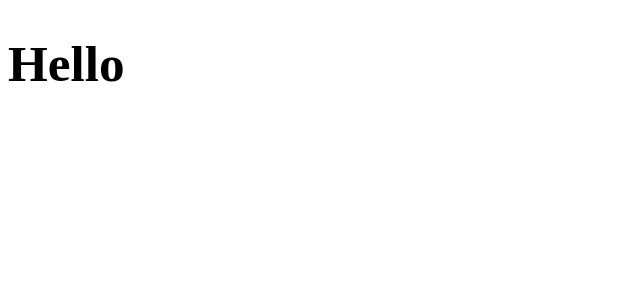
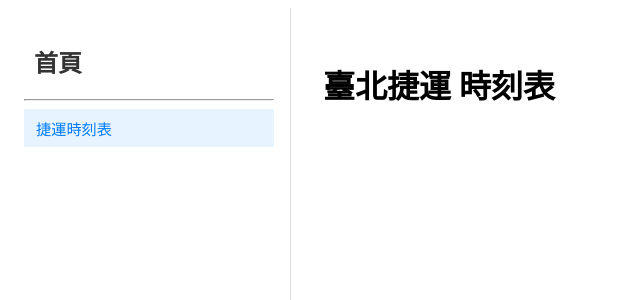
Before and after one commit to marykuo/motc-tdx, a React (Vite) app: page /motc-tdx/rail/metro/station-time-table in a window 1280 px wide. Shown: the top 300 px of the page, without its empty margins (0-640 px from the left). Built offline with nearby package versions, Linux system fonts and the light colour scheme.

Commit message:
feat: sidebar and history mode routing

```diff
--- a/package.json
+++ b/package.json
@@ -11,7 +11,8 @@
   },
   "dependencies": {
     "react": "^19.2.0",
-    "react-dom": "^19.2.0"
+    "react-dom": "^19.2.0",
+    "react-router-dom": "^7.13.1"
   },
   "devDependencies": {
     "@eslint/js": "^9.39.1",
--- a/src/App.jsx
+++ b/src/App.jsx
@@ -1,8 +1,33 @@
+import { BrowserRouter as Router, Routes, Route, Link } from "react-router-dom";
+import Sidebar from "./components/Sidebar";
+import Home from "./pages/Home";
+import StationTimeTable from "./pages/StationTimeTable";
+
 function App() {
   return (
-    <>
-      <h1>Hello</h1>
-    </>
+    <Router>
+      <div style={{ display: "flex", minHeight: "100vh" }}>
+        {/* 左方固定導覽列 */}
+        <nav className="sidebar">
+          <Sidebar />
+        </nav>
+
+        {/* 右側動態內容區 */}
+        <main style={{ flex: 1, padding: "2rem" }}>
+          <Routes>
+            {/* root route */}
+            <Route path="/" element={<Home />} />
+            {/* routes */}
+            <Route
+              path="/motc-tdx/rail/metro/station-time-table"
+              element={<StationTimeTable />}
+            />
+            {/* catch-all route for undefined paths */}
+            <Route path="*" element={<Home />} />
+          </Routes>
+        </main>
+      </div>
+    </Router>
   );
 }
 
--- a/src/assets/index.css
+++ b/src/assets/index.css
@@ -1,3 +1,20 @@
-h1 {
-  font-size: 3.2em;
+.sidebar {
+  width: 250px;
+  border-right: 1px solid #ddd;
+  padding: 1rem;
 }
+
+.sidebar-homepage {
+  padding-left: 10px;
+  color: #333;
+  text-decoration: none;
+}
+
+.sidebar-item {
+  padding: 8px 12px;
+  display: block;
+  text-decoration: none;
+  color: #444;
+  cursor: pointer;
+  font-size: 0.95rem;
+}
--- /dev/null
+++ b/src/components/Sidebar.jsx
@@ -0,0 +1,41 @@
+import { NavLink } from "react-router-dom";
+
+function HomepageLink() {
+  return (
+    <h2>
+      <NavLink to="/" className="sidebar-homepage">
+        首頁
+      </NavLink>
+    </h2>
+  );
+}
+
+function SidebarItem({ path, title }) {
+  return (
+    <NavLink
+      to={path}
+      className="sidebar-item"
+      style={({ isActive }) => ({
+        backgroundColor: isActive ? "#e7f3ff" : "transparent",
+        color: isActive ? "#007bff" : "#555",
+      })}
+    >
+      {title}
+    </NavLink>
+  );
+}
+
+function Sidebar() {
+  return (
+    <aside>
+      <HomepageLink />
+      <hr />
+      <SidebarItem
+        path="/motc-tdx/rail/metro/station-time-table"
+        title="捷運時刻表"
+      />
+    </aside>
+  );
+}
+
+export default Sidebar;
--- /dev/null
+++ b/src/pages/Home.jsx
@@ -0,0 +1,5 @@
+function Home() {
+  return <h2>首頁</h2>;
+}
+
+export default Home;
--- /dev/null
+++ b/src/pages/StationTimeTable.jsx
@@ -0,0 +1,17 @@
+import { useSearchParams } from "react-router-dom";
+
+function StationTimeTable() {
+  const [searchParams, setSearchParams] = useSearchParams();
+
+  // Read query parameters
+  const railSystem = searchParams.get("RailSystem") || "trtc";
+  const railSystemDisplay = railSystem === "trtc" ? "臺北捷運" : "其他捷運系統";
+
+  return (
+    <div>
+      <h1>{railSystemDisplay} 時刻表</h1>
+    </div>
+  );
+}
+
+export default StationTimeTable;
```
Also changed, not shown: 1 other file (tests, documents, lock files or other folders).
